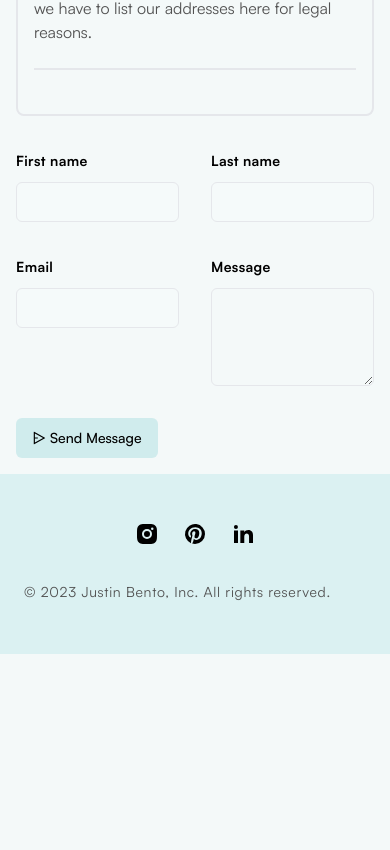
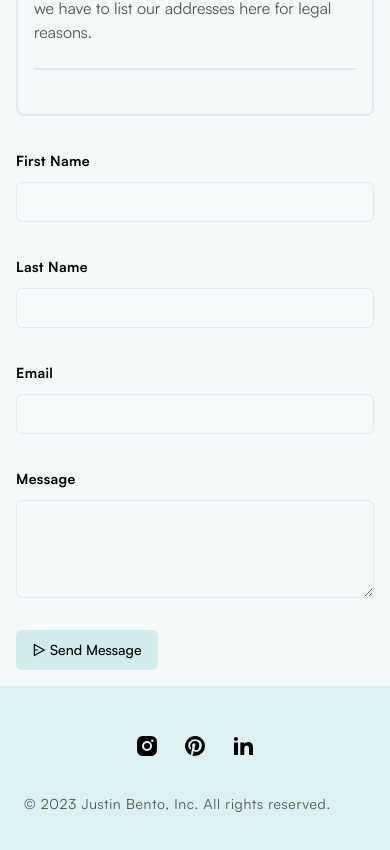
Before and after one commit to Justin-Bento/portfolio, a Next.js app: page /contact in a window 390 px wide. Shown: the part 754-1604 px from the top of the page. Before the commit the page ends 1408 px from the top, so only its background shows below. Built offline with nearby package versions, Linux system fonts and the light colour scheme; no server answers.

Commit message:
added contact from

```diff
--- a/components/ContactForm.tsx
+++ b/components/ContactForm.tsx
@@ -22,12 +22,12 @@ export default function ContactForm() {
     <>
       <form onSubmit={handleSubmit(sendToFormspree)} method="POST" className="">
         <div className="lg:max-w-3xl">
-          <div className="grid grid-cols-2 gap-8">
+          <div className="grid grid-cols-1 lg:grid-cols-2 gap-8">
             <div>
               <label
                 htmlFor="first-name"
                 defaultValue="First_Name"
-                className="text-sm font-bold tracking-wide"
+                className="text-sm font-bold tracking-wide capitalize"
               >
                 First name
               </label>
@@ -37,7 +37,7 @@ export default function ContactForm() {
                   {...register("firstName")}
                   id="first-name"
                   autoComplete="given-name"
-                  className="flex h-10 w-full rounded-md border border-input bg-white/10 px-3 py-2 text-sm border-offset-slate-200 file:border-0 file:bg-transparent file:text-sm file:font-medium placeholder:text-muted-foreground focus-visible:outline-none focus-visible:border-2 focus-visible:border-slate-300 focus-visible:border-offset-2 disabled:cursor-not-allowed disabled:opacity-50"
+                  className="flex h-10 w-full rounded-md border border-input bg-white/10 px-3 py-2 text-sm border-offset-slate-200 file:border-0 file:bg-transparent file:text-sm file:font-medium placeholder:text-muted-foreground focus-visible:outline-none focus-visible:border-2 focus-visible:border-primary-300 focus-visible:border-offset-2 disabled:cursor-not-allowed disabled:opacity-50"
                 />
               </div>
             </div>
@@ -45,7 +45,7 @@ export default function ContactForm() {
               <label
                 htmlFor="last-name"
                 defaultValue="Last_Name"
-                className="text-sm font-bold tracking-wide"
+                className="text-sm font-bold tracking-wide capitalize"
               >
                 Last name
               </label>
@@ -55,14 +55,14 @@ export default function ContactForm() {
                   {...register("lastName")}
                   id="last-name"
                   autoComplete="family-name"
-                  className="flex h-10 w-full rounded-md border border-input bg-white/10 px-3 py-2 text-sm border-offset-slate-200 file:border-0 file:bg-transparent file:text-sm file:font-medium placeholder:text-muted-foreground focus-visible:outline-none focus-visible:border-2 focus-visible:border-slate-300 focus-visible:border-offset-2 disabled:cursor-not-allowed disabled:opacity-50"
+                  className="flex h-10 w-full rounded-md border border-input bg-white/10 px-3 py-2 text-sm border-offset-slate-200 file:border-0 file:bg-transparent file:text-sm file:font-medium placeholder:text-muted-foreground focus-visible:outline-none focus-visible:border-2 focus-visible:border-primary-300 focus-visible:border-offset-2 disabled:cursor-not-allowed disabled:opacity-50"
                 />
               </div>
             </div>
             <div className="sm:col-span-2">
               <label
                 htmlFor="email"
-                className="text-sm font-bold tracking-wide"
+                className="text-sm font-bold tracking-wide capitalize"
               >
                 Email
               </label>
@@ -72,7 +72,7 @@ export default function ContactForm() {
                   id="email"
                   autoComplete="email"
                   {...register("Email", { required: true })}
-                  className="flex h-10 w-full rounded-md border border-input bg-white/10 px-3 py-2 text-sm border-offset-slate-200 file:border-0 file:bg-transparent file:text-sm file:font-medium placeholder:text-muted-foreground focus-visible:outline-none focus-visible:border-2 focus-visible:border-slate-300 focus-visible:border-offset-2 disabled:cursor-not-allowed disabled:opacity-50"
+                  className="flex h-10 w-full rounded-md border border-input bg-white/10 px-3 py-2 text-sm border-offset-slate-200 file:border-0 file:bg-transparent file:text-sm file:font-medium placeholder:text-muted-foreground focus-visible:outline-none focus-visible:border-2 focus-visible:border-primary-300 focus-visible:border-offset-2 disabled:cursor-not-allowed disabled:opacity-50"
                 />
               </div>
               {errors.Email && (
@@ -84,7 +84,7 @@ export default function ContactForm() {
             <div className="sm:col-span-2">
               <label
                 htmlFor="message"
-                className="text-sm font-bold tracking-wide"
+                className="text-sm font-bold tracking-wide capitalize"
               >
                 Message
               </label>
@@ -92,7 +92,7 @@ export default function ContactForm() {
                 <textarea
                   id="message"
                   rows={4}
-                  className="flex min-h-[80px] w-full rounded-md border border-input bg-transparent px-3 py-2 text-sm border-offset-background placeholder:text-muted-foreground focus-visible:outline-none focus-visible:border-2 focus-visible:border-ring focus-visible:border-offset-2 disabled:cursor-not-allowed disabled:opacity-50"
+                  className="flex min-h-[80px] w-full rounded-md border border-input bg-transparent px-3 py-2 text-sm border-offset-background placeholder:text-muted-foreground focus-visible:outline-none focus-visible:border-2 focus-visible:border-primary-300 focus-visible:border-ring focus-visible:border-offset-2 disabled:cursor-not-allowed disabled:opacity-50"
                   {...register("Message", { required: true })}
                 />
                 {errors.Message && (
```
